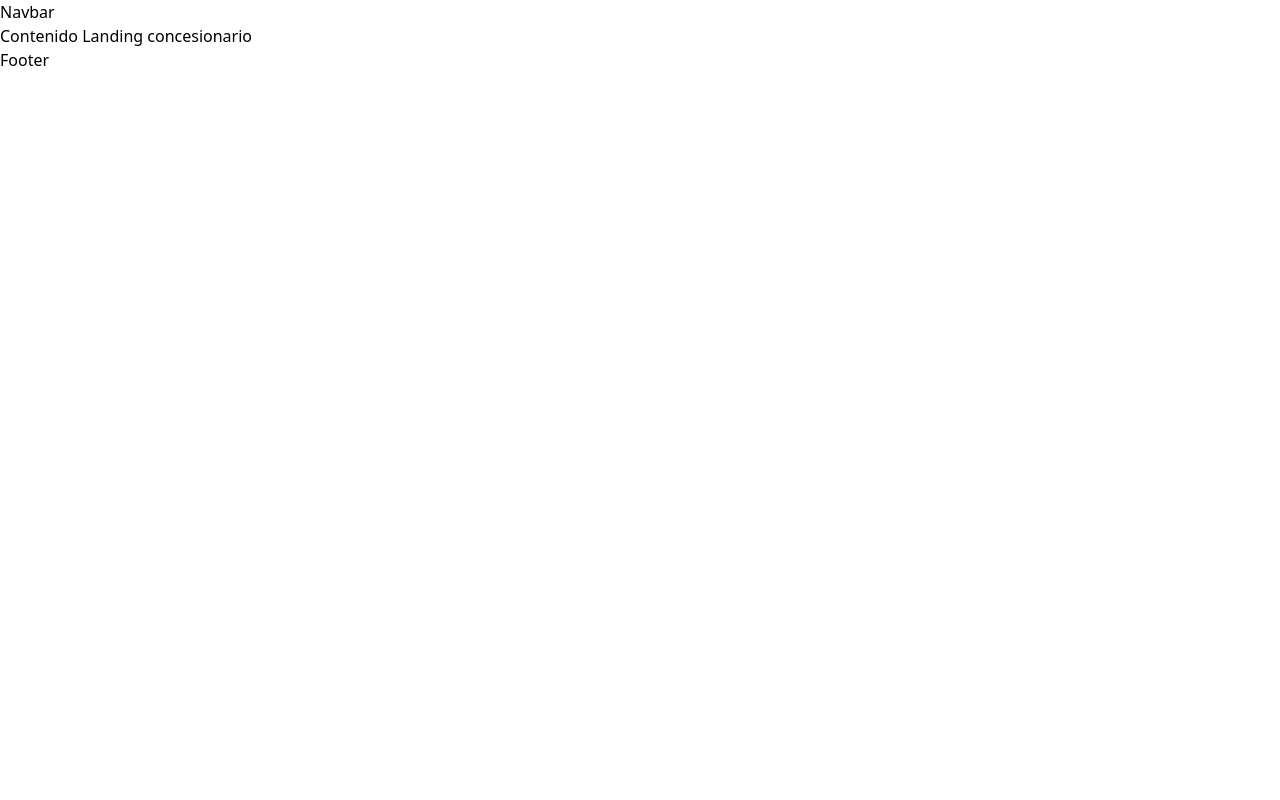
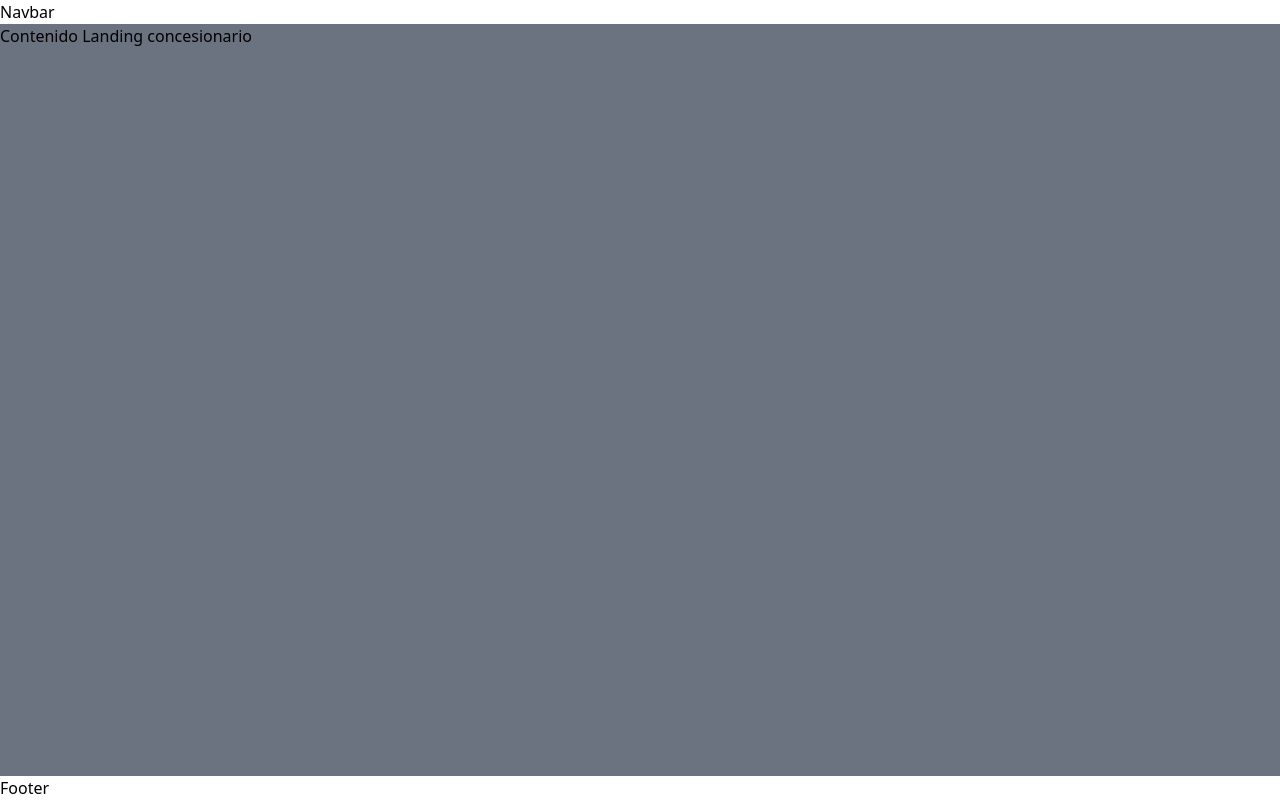
Before and after one commit to OscarHub90/Concesionario2021, a React (Create React App) app: page / in a window 1280 px wide. Built offline with nearby package versions, Linux system fonts and the light colour scheme.

Commit message:
Se Reorganizan las rutas agragando Switch principal y cada una de las rutas de acuerdo a la cantidad de layouts

```diff
--- a/src/App.jsx
+++ b/src/App.jsx
@@ -5,28 +5,46 @@ import Registro from "pages/Registro";
 import {BrowserRouter as Router,Switch,Route,Link} from "react-router-dom";
 import "styles/styles.css";
 import PublicLayout from "layouts/PublicLayout";
+import PrivateLayout from "layouts/PrivateLayout";
+import AuthLayout from "layouts/AuthLayout";
 
 function App() {
   return (
     <Router>
       <Switch>
-        <Route path="/login">
-          <Login/>
+        <Route path={['/admin']}>
+          <PrivateLayout>
+            <Switch>
+              <Route path='/admin'>
+                <Admin />
+              </Route>
+            </Switch>
+          </PrivateLayout>
         </Route>
-        <Route path="/registro">
-          <Registro/>
+        <Route path={['/login', '/registro']}>
+          <AuthLayout>
+            <Switch>
+              <Route path ='/login'>
+                <Login />
+              </Route>
+              <Route path = '/registro'>
+                <Registro />
+              </Route>
+            </Switch>
+          </AuthLayout>
         </Route>
-        <Route path="/admin">
-          <Admin/>
-        </Route>
-        <Route path="/">
-        <PublicLayout>
-          <Index />
-        </PublicLayout>
+        <Route path={['/']}>
+          <PublicLayout>
+            <Switch>
+              <Route path='/'>
+                <Index />
+              </Route>
+            </Switch>
+          </PublicLayout>
         </Route>
       </Switch>
     </Router>
-  );
+  )
 }
 
 export default App;
--- a/src/layouts/PrivateLayout.jsx
+++ b/src/layouts/PrivateLayout.jsx
@@ -1,8 +1,13 @@
+import Sidebar from 'components/Sidebar'
 import React from 'react'
+import { Children } from 'react'
 
-const PrivateLayout = () => {
+const PrivateLayout = ({Children}) => {
     return (
-        <div>PrivateLayout</div>
+        <div>
+            <Sidebar />
+            {Children}
+        </div>
     )
 }
 
--- a/src/layouts/PublicLayout.jsx
+++ b/src/layouts/PublicLayout.jsx
@@ -4,9 +4,9 @@ import React from 'react'
 
 const PublicLayout = ({children}) => {
     return (
-        <div>
+        <div className = "flex flex-col justify-between h-screen" >
             <Navbar />
-            <main>{children}</main>
+            <main className="h-full justify-between overflow-y-scroll bg-gray-500">{children}</main>
             <Footer />
         </div>
     )
```
